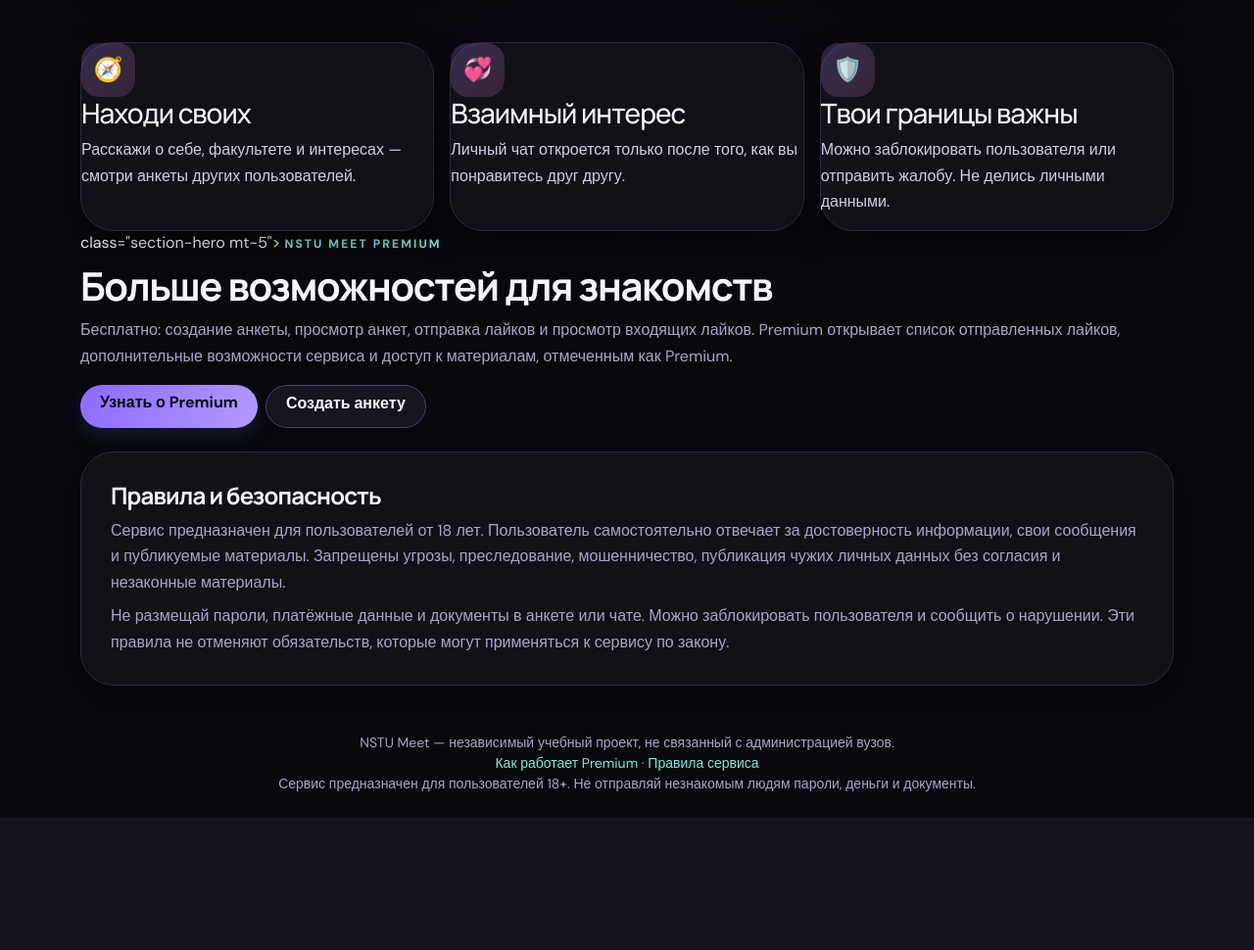
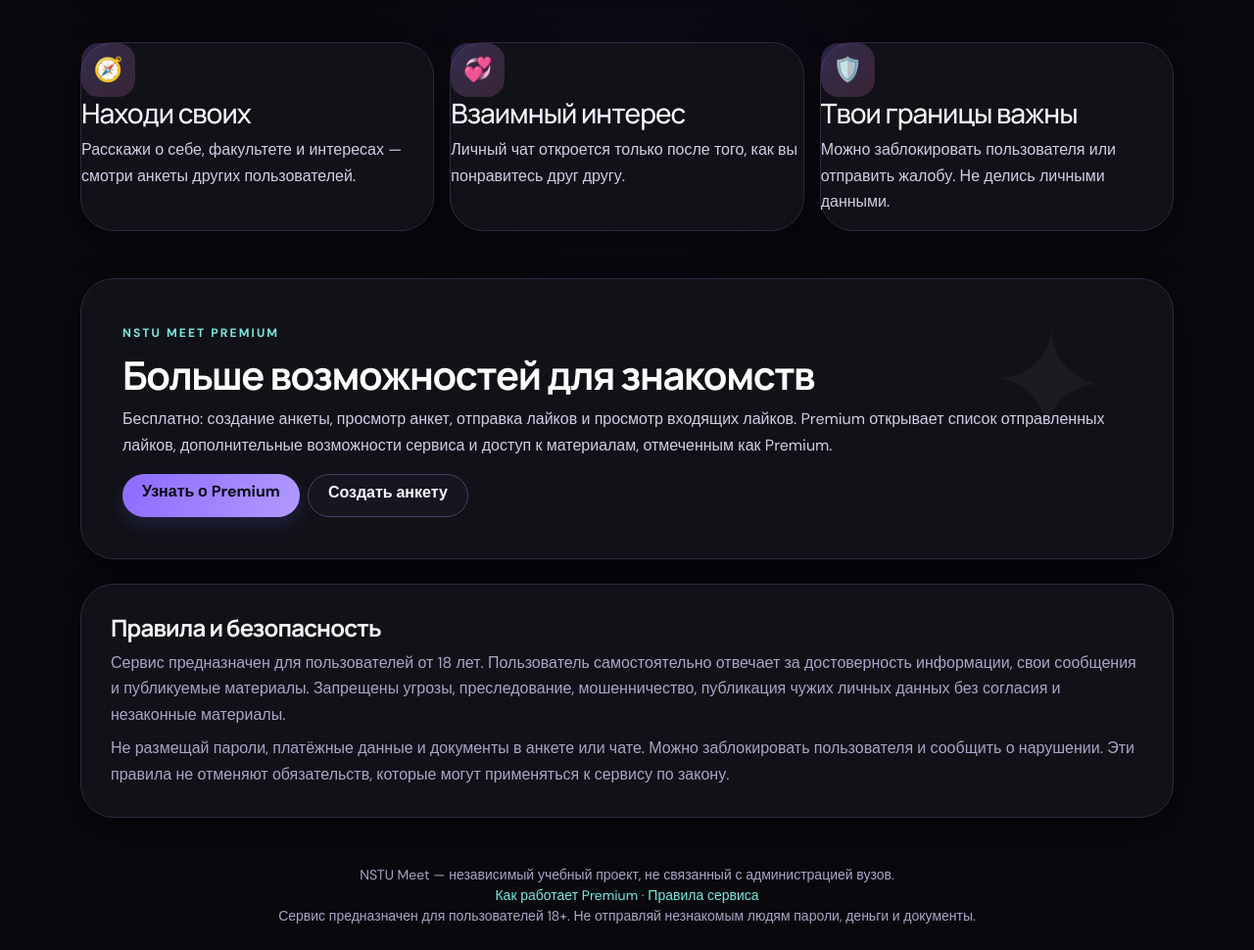
Before and after one commit to ggshik369/nstu-meet, a Flask app: page / in a window 1280 px wide. Shown: the part 659-1629 px from the top of the page at 98% size. Before the commit the page ends 1494 px from the top, so only its background shows below. Run offline with Flask 3, Linux system fonts and the light colour scheme; some libraries are stand-ins or nearby versions.

Commit message:
Fix malformed Premium section on homepage

```diff
--- a/templates/index.html
+++ b/templates/index.html
@@ -29,7 +29,7 @@
   <div class="col-md-4"><div class="feature h-100"><div class="feature-icon">🛡️</div><h3>Твои границы важны</h3><p>Можно заблокировать пользователя или отправить жалобу. Не делись личными данными.</p></div></div>
 </div>
 
- class="section-hero mt-5">
+<section class="section-hero mt-5">
   <span class="eyebrow">NSTU Meet Premium</span>
   <h2 class="display-6 fw-bold mt-2">Больше возможностей для знакомств</h2>
   <p class="text-secondary">Бесплатно: создание анкеты, просмотр анкет, отправка лайков и просмотр входящих лайков. Premium открывает список отправленных лайков, дополнительные возможности сервиса и доступ к материалам, отмеченным как Premium.</p>
```
